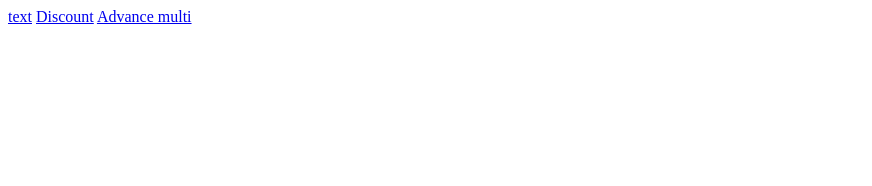
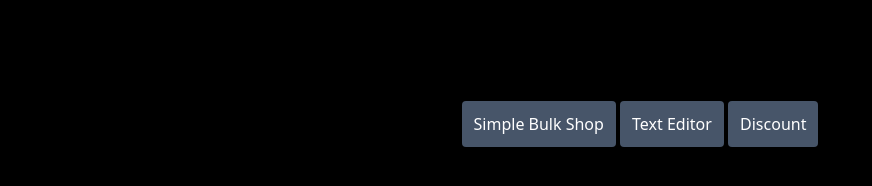
Before and after one commit to FAHIMXGG/pratice_Dom, a plain HTML site: page index.html in a window 1280 px wide. Shown: the whole page, without its empty margins (0-872 px from the left). Drawn offline with nearby package versions, Linux system fonts and the light colour scheme.

Commit message:
index fix

```diff
--- a/index.html
+++ b/index.html
@@ -5,10 +5,19 @@
     <meta http-equiv="X-UA-Compatible" content="IE=edge">
     <meta name="viewport" content="width=device-width, initial-scale=1.0">
     <title>Document</title>
+    <script src="https://cdn.tailwindcss.com"></script>
+    <!-- <style>
+        a{
+            text-decoration: none;
+        }
+    </style> -->
 </head>
-<body>
-    <a href="./texteditor.html">text</a>
-    <a href="./discount.html">Discount</a>
-    <a href="./promo.html">Advance multi</a>
+<body class="bg-black">
+    <div class="text-center mt-28" >
+        <a class="bg-slate-600 p-3 rounded text-white" href="./promo.html">Simple Bulk Shop</a>
+        <a class="bg-slate-600 p-3 rounded text-white" href="./texteditor.html">Text Editor</a>
+        <a class="bg-slate-600 p-3 rounded text-white" href="./discount.html">Discount</a>
+
+    </div>
 </body>
 </html>
```
